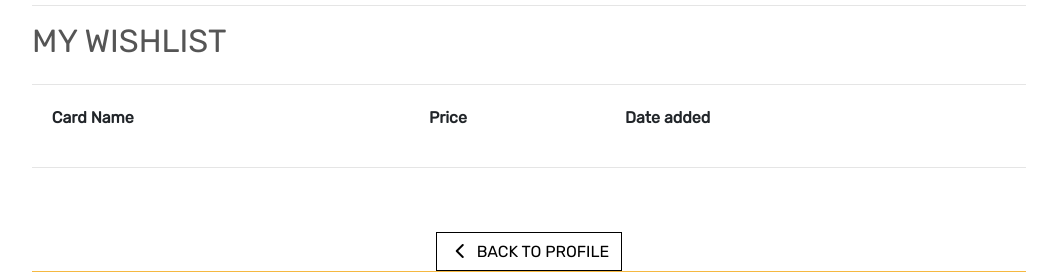
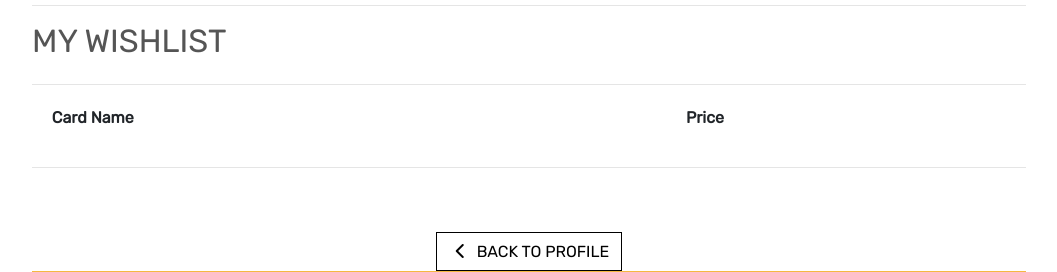
Before and after one commit to GitMulC/magiccart, a Django app: page /wishlist/ in a window 1280 px wide. Shown: the part 175-447 px from the top of the page, without its empty margins (111-1168 px from the left). Run offline with Django 3.2, Linux system fonts and the light colour scheme; the visitor is signed in with stand-in values (Sample User, id 1); data comes from the database, SQL or seed files in the repository; lists and menus that the app fills with data are empty; parts of the project's set-up code (start-up, migrations or seed data) failed here and were passed over; some libraries are stand-ins or nearby versions; some web fonts are replaced.

Commit message:
Add link in wishlist for card detail

```diff
--- a/wishlist/templates/wishlist/wishlist.html
+++ b/wishlist/templates/wishlist/wishlist.html
@@ -29,22 +29,18 @@
                         <tr>
                             <th>Card Name</th>
                             <th>Price</th>
-                            <th>Date added</th>
                         </tr>
                     </thead>
                     <tbody>
                         {% for wishlist_item in wishlist_item %}
                             <tr>
                                 <td>
-                                    <a href="{% url 'wishlist' %}"
+                                    <a href="{% url 'card_detail' product.id %}"
                                     title="{{ wishlist_item.name }}">
                                         {{ wishlist_item.name }}
                                     </a>
                                 </td>
                                 <td>{{ wishlist_item.price }}</td>
-                                <td>
-                                    {{ wishlist_item.date_added }}
-                                </td>
                             </tr>
                         {% endfor %}
                     </tbody>
```
